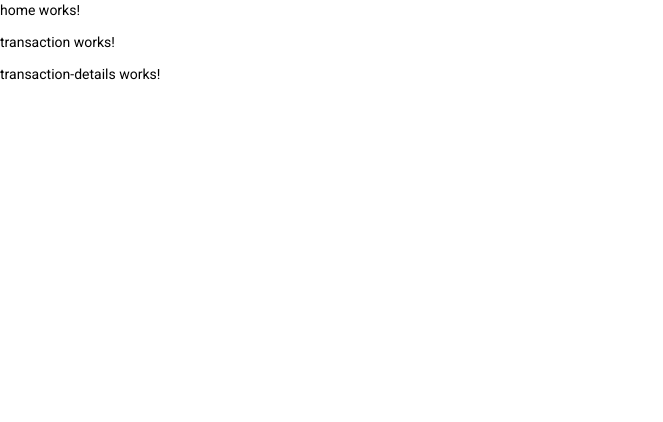
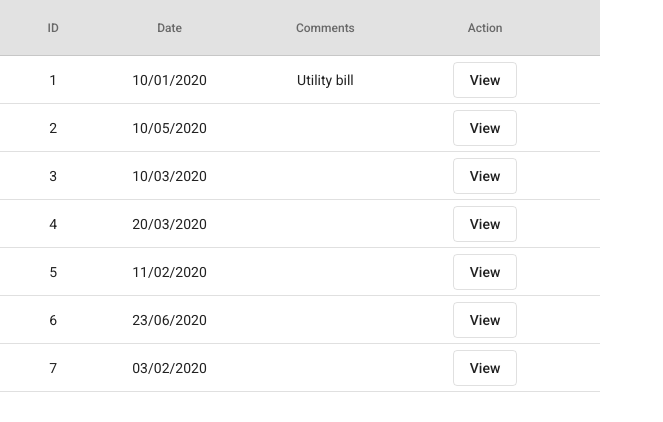
Before and after one commit to neo913/TransactionApp, an Angular app: page / in a window 1280 px wide. Shown: the top 422 px of the page, without its empty margins (0-663 px from the left). Built offline with nearby package versions, Linux system fonts and the light colour scheme.

Commit message:
temp saving for works

```diff
--- a/src/app/app.module.ts
+++ b/src/app/app.module.ts
@@ -9,6 +9,7 @@ import { HomeComponent } from './home/home.component';
 import { TransactionListComponent } from './transaction/transaction-list.component';
 import { TransactionDetailsComponent } from './transaction/transaction-details/transaction-details.component';
 import { HttpClientModule } from '@angular/common/http';
+import { FormsModule, ReactiveFormsModule } from '@angular/forms';
 
 @NgModule({
   declarations: [
@@ -22,7 +23,9 @@ import { HttpClientModule } from '@angular/common/http';
     AppRoutingModule,
     BrowserAnimationsModule,
     MaterialModule,
-    HttpClientModule
+    HttpClientModule,
+    FormsModule,
+    ReactiveFormsModule
   ],
   providers: [],
   bootstrap: [AppComponent]
--- a/src/app/home/home.component.html
+++ b/src/app/home/home.component.html
@@ -1,2 +1 @@
-<p>home works!</p>
 <transaction-list></transaction-list>
--- a/src/app/transaction/transaction-details/transaction-details.component.html
+++ b/src/app/transaction/transaction-details/transaction-details.component.html
@@ -1 +1,39 @@
-<p>transaction-details works!</p>
+<div class="transaction--details--container">
+  <button mat-raised-button (click)="goBack()">Back</button>
+  <form [formGroup]="transactionDetailsEditForm" (ngSubmit)="updateTransaction()">
+
+    <table mat-table [dataSource]="transactionItems">
+
+      <ng-container matColumnDef="id">
+        <th mat-header-cell *matHeaderCellDef>ID</th>
+        <td mat-cell *matCellDef="let transaction">
+          <span>{{transaction.id}}</span>
+        </td>
+      </ng-container>
+
+      <ng-container matColumnDef="date">
+        <th mat-header-cell *matHeaderCellDef>Date</th>
+        <td mat-cell *matCellDef="let transaction">
+          <span>{{transaction.date | date: 'dd/MM/yyyy'}}</span>
+        </td>
+      </ng-container>
+
+      <ng-container matColumnDef="comments">
+        <th mat-header-cell *matHeaderCellDef>Comments</th>
+        <td mat-cell *matCellDef="let transaction">
+          <mat-form-field>
+            <mat-label>Comments</mat-label>
+            <input matInput placeholder="Enter Comments here" type="text" formControlName="comments" [(ngModel)]="transaction.comments">
+          </mat-form-field>
+          <button mat-stroked-button type="submit">update</button>
+        </td>
+      </ng-container>
+
+      <tr mat-header-row *matHeaderRowDef="displayedColumns"></tr>
+      <tr mat-row *matRowDef="let row; columns: displayedColumns;"></tr>
+
+    </table>
+
+  </form>
+
+</div>
--- a/src/app/transaction/transaction-details/transaction-details.component.scss
+++ b/src/app/transaction/transaction-details/transaction-details.component.scss
@@ -0,0 +1,14 @@
+.transaction {
+  &--details {
+    &--container {
+      width: 100%;
+      max-width: 600px;
+      table {
+        width: 100%;
+        th, td {
+          text-align: center;
+        }
+      }
+    }
+  }
+}
--- a/src/app/transaction/transaction-details/transaction-details.component.ts
+++ b/src/app/transaction/transaction-details/transaction-details.component.ts
@@ -1,4 +1,9 @@
 import { Component, OnInit } from '@angular/core';
+import { Location } from '@angular/common';
+import { FormControl, FormGroup } from '@angular/forms';
+import { ActivatedRoute } from '@angular/router';
+import { Transaction } from 'src/data/transactionModel';
+import { AppService } from 'src/services/app.service';
 
 @Component({
   selector: 'transaction-details',
@@ -7,9 +12,39 @@ import { Component, OnInit } from '@angular/core';
 })
 export class TransactionDetailsComponent implements OnInit {
 
-  constructor() { }
+  public displayedColumns: string[] = ['id', 'date', 'comments'];
+
+  public transactionDetailsEditForm = new FormGroup({
+    comments: new FormControl('')
+  });
+
+  public transactionItems: Transaction[] = new Array<Transaction>();
+  public selectedId: number = -1;
+
+  constructor(
+    private route: ActivatedRoute,
+    private appService: AppService,
+    private location: Location
+  ) { }
 
   ngOnInit(): void {
+    this.transactionItems = new Array<Transaction>();
+    this.route.params.subscribe(params => {
+      this.selectedId = Number(params['id']);
+      this.appService.getDataById(this.selectedId).subscribe((data: any) => {
+        this.transactionItems = new Array<Transaction>();
+        this.transactionItems.push(new Transaction(data));
+      });
+    });
+  }
+
+  goBack() {
+    this.location.back();
+  }
+
+  updateTransaction() {
+    this.appService.updateItem(this.transactionItems.find(item => item.id === this.selectedId));
+    // this.location.back();
   }
 
 }
--- a/src/app/transaction/transaction-list.component.html
+++ b/src/app/transaction/transaction-list.component.html
@@ -1,2 +1,36 @@
-<p>transaction works!</p>
-<transaction-details></transaction-details>
+<div class="transaction--list--container">
+  <table mat-table [dataSource]="transactionList">
+
+    <ng-container matColumnDef="id">
+      <th mat-header-cell *matHeaderCellDef>ID</th>
+      <td mat-cell *matCellDef="let transaction">
+        <span>{{transaction.id}}</span>
+      </td>
+    </ng-container>
+
+    <ng-container matColumnDef="date">
+      <th mat-header-cell *matHeaderCellDef>Date</th>
+      <td mat-cell *matCellDef="let transaction">
+        <span>{{transaction.date | date: 'dd/MM/yyyy'}}</span>
+      </td>
+    </ng-container>
+
+    <ng-container matColumnDef="comments">
+      <th mat-header-cell *matHeaderCellDef>Comments</th>
+      <td mat-cell *matCellDef="let transaction">
+        <span>{{transaction.comments}}</span>
+      </td>
+    </ng-container>
+
+    <ng-container matColumnDef="action">
+      <th mat-header-cell *matHeaderCellDef>Action</th>
+      <td mat-cell *matCellDef="let transaction">
+        <button mat-stroked-button (click)="navigate(transaction.id)">View</button>
+      </td>
+    </ng-container>
+
+    <tr mat-header-row *matHeaderRowDef="displayedColumns"></tr>
+    <tr mat-row *matRowDef="let row; columns: displayedColumns;"></tr>
+
+  </table>
+</div>
--- a/src/app/transaction/transaction-list.component.scss
+++ b/src/app/transaction/transaction-list.component.scss
@@ -0,0 +1,19 @@
+.transaction {
+  &--list {
+    &--container {
+      width: 100%;
+      max-width: 600px;
+      table {
+        width: 100%;
+        th, td {
+          text-align: center;
+        }
+        tr {
+          &:hover {
+            background-color: #e2e2e2;
+          }
+        }
+      }
+    }
+  }
+}
--- a/src/app/transaction/transaction-list.component.ts
+++ b/src/app/transaction/transaction-list.component.ts
@@ -1,4 +1,6 @@
 import { Component, OnInit } from '@angular/core';
+import { ActivatedRoute, Router } from '@angular/router';
+import { Transaction } from 'src/data/transactionModel';
 import { AppService } from 'src/services/app.service';
 
 @Component({
@@ -8,14 +10,28 @@ import { AppService } from 'src/services/app.service';
 })
 export class TransactionListComponent implements OnInit {
 
+  public transactionList: Transaction[] = new Array<Transaction>();
+  public displayedColumns: string[] = ['id', 'date', 'comments', 'action'];
+
   constructor(
-    private appService: AppService
+    private appService: AppService,
+    private router: Router,
+    private route: ActivatedRoute
   ) { }
 
   ngOnInit(): void {
-    this.appService.getMockdata().subscribe(res => {
-      console.log(res.body);
-    })
+    this.appService.getMockdata().subscribe(data => {
+      if(data.body.length > 0) {
+        this.transactionList = new Array<Transaction>();
+        data.body.map((item: any) => {
+          this.transactionList.push(new Transaction(item));
+        });
+      }
+    });
+  }
+
+  navigate(id: number) {
+    this.router.navigate(["/transaction/", id], { relativeTo: this.route });
   }
 
 }
--- /dev/null
+++ b/src/data/transactionModel.ts
@@ -0,0 +1,30 @@
+abstract class _Base {
+  public removed? : boolean;
+  public get(property?: string) {
+    if(property) {
+      return (this as any)[property]
+    } else {
+      return this;
+    }
+  }
+  public set(property: string, value: any) {
+    if(typeof value === typeof (this as any)[property]) {
+      (this as any)[property] = value;
+    } else {
+      console.error("Cannot set value from" + typeof value + " to " + typeof (this as any)[property]);
+    }
+  }
+}
+
+export class Transaction extends _Base {
+  public id       : number;
+  private date     : Date;
+  private comments : string;
+
+  constructor(obj?: Transaction) {
+    super();
+    this.id       = obj && obj.id             || -1;
+    this.date     = obj && new Date(obj.date) || new Date();
+    this.comments = obj && obj.comments       || "";
+  }
+}
--- a/src/services/app.service.ts
+++ b/src/services/app.service.ts
@@ -1,18 +1,38 @@
-import { HttpClient, HttpResponse } from '@angular/common/http';
+import { HttpClient, HttpHeaders, HttpResponse } from '@angular/common/http';
 import { Injectable } from '@angular/core';
-import { Observable } from 'rxjs';
+import { map, Observable } from 'rxjs';
+import { Transaction } from 'src/data/transactionModel';
+
+const API_URL = "../data/mockdata.json";
+const httpOptions = {
+  headers: new HttpHeaders({
+    'Content-Type':  'application/json',
+  })
+}
 
 @Injectable({
   providedIn: 'root'
 })
 export class AppService {
 
-  private apiUrl = "../data/mockdata.json";
   constructor(
     private http: HttpClient
   ) { }
 
   getMockdata(): Observable<HttpResponse<any>> {
-    return this.http.get(this.apiUrl, { observe: 'response'} );
+    return this.http.get(API_URL, { observe: 'response'} );
+  }
+
+  getAllData(): Observable<HttpResponse<any>> {
+    return this.http.get(API_URL, { observe: 'response'} );
+  }
+
+  getDataById(id: number): Observable<HttpResponse<any>> {
+    return this.http.get(API_URL, { observe: 'response'} ).pipe(map(res => {
+      return (res.body as Array<any>).find(item => item.id === id);
+    }));
+  }
+
+  updateItem(item: any) {
   }
 }
```
Also changed, not shown: src/app/app-routing.module.ts (+6 -1 lines).
